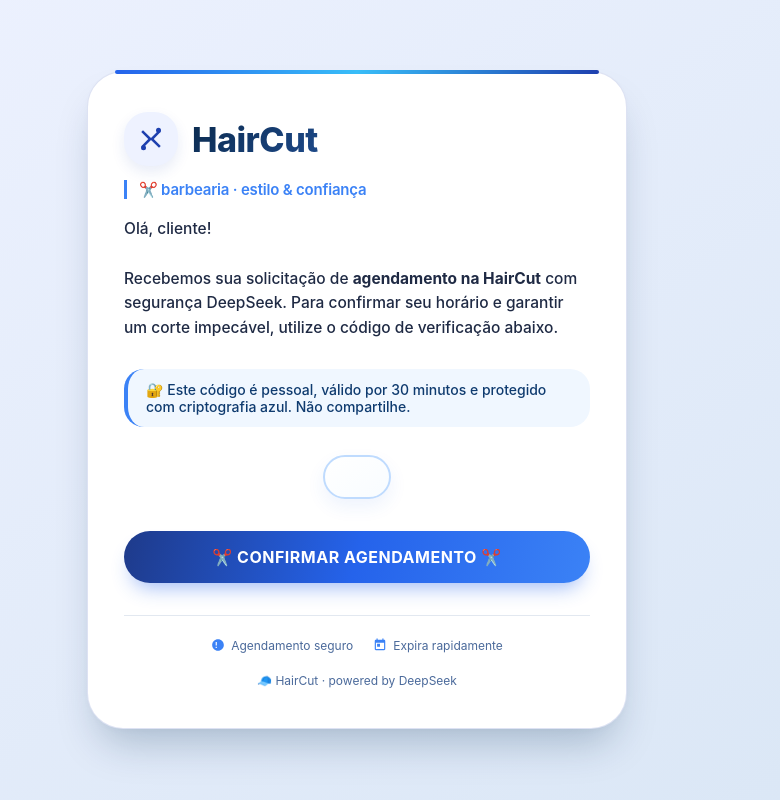
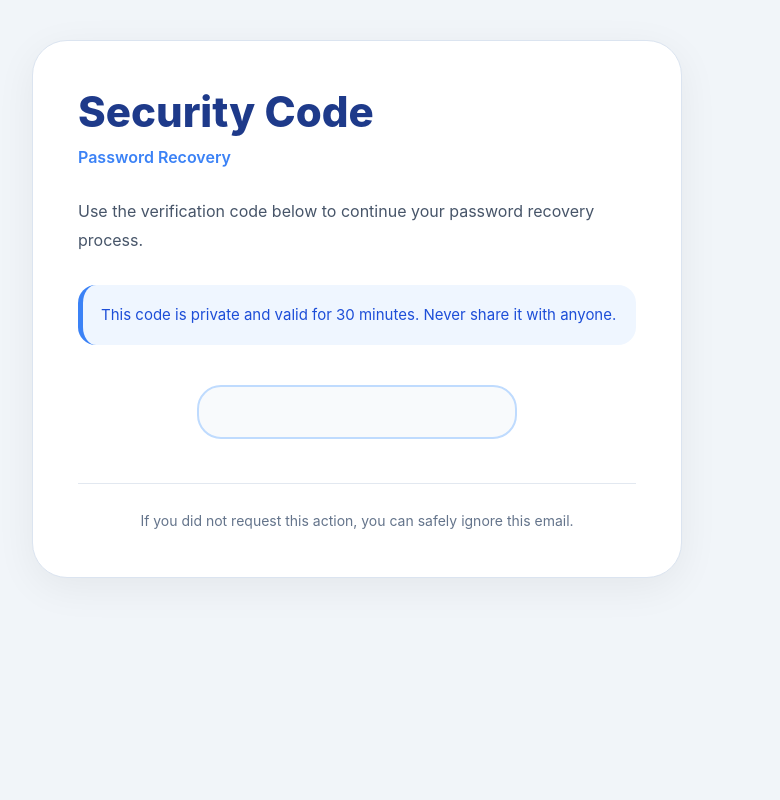
Before and after one commit to hAIrcut-ai-hair-chat/haircut, a Django app: template core/templates/welcome.html in a window 1280 px wide. Shown: the whole page, without its empty margins (283-1063 px from the left). Run offline with Django 5.2, Linux system fonts and the light colour scheme; the template is opened without the code that fills it, so the values that code supplies are empty; parts of the project's set-up code (start-up, migrations or seed data) failed here and were passed over.

Commit message:
CHORE: Added a html template

```diff
--- a/core/templates/welcome.html
+++ b/core/templates/welcome.html
@@ -1,269 +1,241 @@
 <!DOCTYPE html>
-<html lang="pt-br">
+<html lang="en">
+
 <head>
     <meta charset="UTF-8">
-    <meta name="viewport" content="width=device-width, initial-scale=1.0, user-scalable=yes">
-    <title>HairCut · Confirmação de agendamento | DeepSeek Style</title>
+    <meta name="viewport" content="width=device-width, initial-scale=1.0">
+
+    <title>Security Code</title>
+
     <style>
         * {
             margin: 0;
             padding: 0;
             box-sizing: border-box;
-            font-family: 'Inter', system-ui, -apple-system, 'Segoe UI', Roboto, 'Helvetica Neue', sans-serif;
+            font-family: Inter, Arial, sans-serif;
         }
 
         body {
-            background: linear-gradient(145deg, #eef2ff 0%, #d9e6f5 100%);
+            background: #f1f5f9;
             padding: 40px 20px;
-            min-height: 100vh;
-            display: flex;
-            align-items: center;
-            justify-content: center;
         }
 
-        /* card com estilo clean azul/branco - DeepSeek vibes */
-        .card {
-            max-width: 540px;
+        .container {
             width: 100%;
+            max-width: 650px;
             margin: auto;
-            background: #ffffff;
-            border-radius: 36px;
-            padding: 40px 36px;
-            border: 1px solid rgba(30, 64, 175, 0.15);
-            box-shadow: 0 25px 40px -12px rgba(0, 45, 80, 0.25), 0 2px 6px rgba(0, 0, 0, 0.02);
-            transition: transform 0.2s ease;
-            position: relative;
         }
 
-        /* detalhe azul inspirado na marca */
-        .card::before {
-            content: '';
-            position: absolute;
-            top: 0;
-            left: 5%;
-            width: 90%;
-            height: 4px;
-            background: linear-gradient(90deg, #2563eb, #38bdf8, #1e40af);
-            border-radius: 4px;
-            transform: translateY(-2px);
+        .card {
+
+            background: #ffffff;
+
+            padding: 45px;
+
+            border-radius: 35px;
+
+            border: 1px solid #dbe4f0;
+
+            box-shadow:
+                0 10px 40px rgba(0, 0, 0, .06);
+
         }
 
-        .title {
-            display: flex;
-            align-items: center;
-            gap: 14px;
-            margin-bottom: 20px;
-            flex-wrap: wrap;
-        }
+        .header {
 
-        /* ícone com fundo azul claro e tesoura branca/azul */
-        .icon {
-            width: 54px;
-            height: 54px;
-            display: flex;
-            align-items: center;
-            justify-content: center;
-            background: #eef2ff;
-            border-radius: 24px;
-            color: #1e3a8a;
-            box-shadow: 0 6px 14px rgba(30, 64, 175, 0.1);
-        }
+            margin-bottom: 30px;
 
-        .icon svg {
-            width: 30px;
-            height: 30px;
-            color: #1e40af;
         }
 
         h1 {
-            font-size: 34px;
+
+            font-size: 42px;
+
             font-weight: 800;
-            letter-spacing: -0.5px;
-            background: linear-gradient(135deg, #0b2b4f, #1e4a8a);
-            background-clip: text;
-            -webkit-background-clip: text;
-            color: transparent;
+
+            color: #1e3a8a;
+
+            margin-bottom: 10px;
+
         }
 
-        .subtitulo {
-            font-size: 15px;
+        .subtitle {
+
+            font-size: 16px;
+
+            font-weight: 600;
+
             color: #3b82f6;
-            font-weight: 600;
-            letter-spacing: -0.2px;
-            margin-top: -6px;
-            margin-bottom: 18px;
-            border-left: 3px solid #3b82f6;
-            padding-left: 12px;
+
         }
 
-        p {
-            color: #1f2a44;
-            font-size: 15.5px;
-            line-height: 1.6;
-            margin-bottom: 28px;
-            font-weight: 450;
+        .description {
+
+            margin-top: 30px;
+
+            font-size: 16px;
+
+            line-height: 1.8;
+
+            color: #475569;
+
         }
 
-        .highlight-text {
-            background: #f0f7ff;
-            padding: 12px 18px;
-            border-radius: 20px;
-            font-size: 14px;
-            color: #0f3b6f;
-            margin: 20px 0 18px 0;
-            border-left: 4px solid #3b82f6;
-            font-weight: 500;
+        .alert {
+
+            margin-top: 30px;
+
+            padding: 18px;
+
+            background: #eff6ff;
+
+            border-left: 5px solid #3b82f6;
+
+            border-radius: 18px;
+
+            font-size: 15px;
+
+            line-height: 1.6;
+
+            color: #1d4ed8;
+
         }
 
-        /* container do código - fundo branco com borda azul sutil */
         .code-container {
-            display: flex;
-            justify-content: center;
-            margin: 28px 0 20px;
+
+            text-align: center;
+
+            margin-top: 40px;
+
+            margin-bottom: 40px;
+
         }
 
         .code {
-            background: #ffffff;
-            color: #0b2b4f;
-            padding: 20px 32px;
-            border-radius: 32px;
-            font-size: 34px;
-            font-weight: 800;
-            letter-spacing: 10px;
-            font-family: 'SF Mono', 'Fira Code', monospace;
+
+            display: inline-block;
+
+            background: #f8fafc;
+
+            padding: 25px 40px;
+
             border: 2px solid #bfdbfe;
-            box-shadow: 0 8px 18px rgba(37, 99, 235, 0.08);
-            text-align: center;
-            background: linear-gradient(145deg, #ffffff, #f8fcff);
+
+            border-radius: 24px;
+
+            font-size: 42px;
+
+            font-family: monospace;
+
+            font-weight: 900;
+
+            letter-spacing: 12px;
+
+            color: #0f172a;
+
+            min-width: 320px;
+
         }
 
-        /* botão principal com azul vibrante DeepSeek */
-        .button {
-            display: block;
+        .footer {
+
+            margin-top: 35px;
+
+            padding-top: 25px;
+
+            border-top: 1px solid #e2e8f0;
+
             text-align: center;
-            text-decoration: none;
-            color: white !important;
-            padding: 16px 20px;
-            border-radius: 60px;
-            font-weight: 700;
-            font-size: 1rem;
-            margin-top: 32px;
-            background: linear-gradient(105deg, #1e3a8a, #2563eb, #3b82f6);
-            box-shadow: 0 12px 20px -8px rgba(37, 99, 235, 0.45);
-            transition: all 0.25s ease;
-            letter-spacing: 0.5px;
-            border: none;
-            cursor: pointer;
+
+            font-size: 14px;
+
+            color: #64748b;
+
+            line-height: 1.7;
+
         }
 
-        .button:hover {
-            transform: translateY(-3px);
-            background: linear-gradient(105deg, #1e40af, #3b82f6, #60a5fa);
-            box-shadow: 0 18px 28px -10px rgba(37, 99, 235, 0.6);
+        @media(max-width:600px) {
+
+            .card {
+
+                padding: 30px;
+
             }
 
-        .button:active {
-            transform: translateY(1px);
+            h1 {
+
+                font-size: 32px;
+
             }
 
-        .footer-note {
-            margin-top: 32px;
-            text-align: center;
-            font-size: 12px;
-            color: #4b6a9b;
-            border-top: 1px solid #e2e8f0;
-            padding-top: 22px;
-            display: flex;
-            justify-content: center;
-            gap: 20px;
-            flex-wrap: wrap;
+            .code {
+
+                width: 100%;
+
+                min-width: 100%;
+
+                padding: 20px;
+
+                font-size: 30px;
+
+                letter-spacing: 8px;
+
             }
 
-        .footer-note span {
-            display: inline-flex;
-            align-items: center;
-            gap: 6px;
-        }
-
-        .footer-note svg {
-            width: 14px;
-            height: 14px;
-            fill: #3b82f6;
-        }
-
-        @media (max-width: 500px) {
-            .card {
-                padding: 30px 24px;
-            }
-            .code {
-                font-size: 26px;
-                letter-spacing: 6px;
-                padding: 14px 20px;
-            }
-            h1 {
-                font-size: 30px;
-            }
-            .icon {
-                width: 48px;
-                height: 48px;
-            }
-            .icon svg {
-                width: 26px;
-                height: 26px;
-            }
         }
     </style>
+
 </head>
+
 <body>
+
+    <div class="container">
+
         <div class="card">
-    <div class="title">
-        <div class="icon">
-            <!-- Ícone de tesoura/estilo barbearia em azul -->
-            <svg width="28" height="28" viewBox="0 0 24 24" fill="currentColor">
-                <path d="M9.8,12L4.2,6.4l1.4-1.4L12,11.2l6.4-6.4l1.4,1.4L14.2,12l5.6,5.6l-1.4,1.4L12,12.8l-6.4,6.4l-1.4-1.4L9.8,12z"/>
-                <circle cx="18" cy="5" r="2" fill="currentColor"/>
-                <circle cx="6" cy="19" r="2" fill="currentColor"/>
-            </svg>
+
+            <div class="header">
+
+                <h1>Security Code</h1>
+
+                <div class="subtitle">
+                    Password Recovery
                 </div>
-        <h1>HairCut</h1>
+
             </div>
-    <div class="subtitulo">✂️ barbearia · estilo & confiança</div>
 
-    <p>
-        Olá, cliente! <br><br>
-        Recebemos sua solicitação de <strong>agendamento na HairCut</strong> com segurança DeepSeek.
-        Para confirmar seu horário e garantir um corte impecável, utilize o código de verificação abaixo.
-    </p>
+            <div class="description">
 
-    <div class="highlight-text">
-        🔐 Este código é pessoal, válido por 30 minutos e protegido com criptografia azul. Não compartilhe.
+                Use the verification code below to continue your password recovery process.
+
+            </div>
+
+            <div class="alert">
+
+                This code is private and valid for 30 minutes. Never share it with anyone.
+
             </div>
 
             <div class="code-container">
+
                 <div class="code">
+
                     {{ code }}
-        </div>
+
                 </div>
 
-    <a href="{{ url }}" class="button">
-        ✂️ CONFIRMAR AGENDAMENTO ✂️
-    </a>
+            </div>
 
-    <div class="footer-note">
-        <span>
-            <svg viewBox="0 0 24 24" width="14" height="14" fill="currentColor">
-                <path d="M12 2C6.48 2 2 6.48 2 12s4.48 10 10 10 10-4.48 10-10S17.52 2 12 2zm-2 15h-2v-2h2v2zm0-4h-2V7h2v6z"/>
-            </svg>
-            Agendamento seguro
-        </span>
-        <span>
-            <svg viewBox="0 0 24 24" width="14" height="14" fill="currentColor">
-                <path d="M19 3h-1V1h-2v2H8V1H6v2H5c-1.11 0-1.99.9-1.99 2L3 19c0 1.1.89 2 2 2h14c1.1 0 2-.9 2-2V5c0-1.1-.9-2-2-2zm0 16H5V8h14v11zM7 10h5v5H7v-5z"/>
-            </svg>
-            Expira rapidamente
-        </span>
-        <span>🧢 HairCut · powered by DeepSeek</span>
+            <div class="footer">
+
+                If you did not request this action, you can safely ignore this email.
+
             </div>
+
         </div>
+
+    </div>
+
 </body>
+
 </html>
```
Also changed, not shown: core/tasks.py (+30 -0 lines), core/views/password.py (+7 -22 lines). Lines whose indentation alone changed are shown as unchanged.
